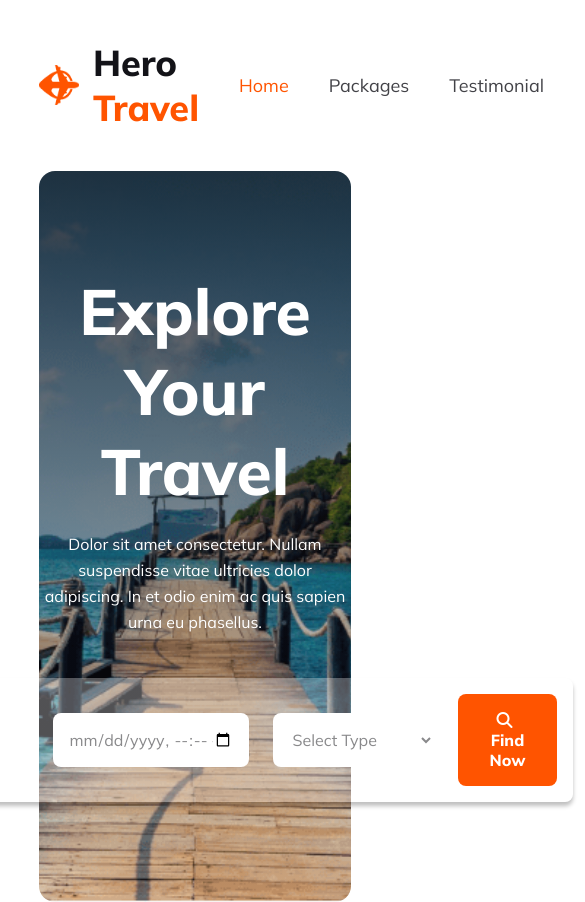
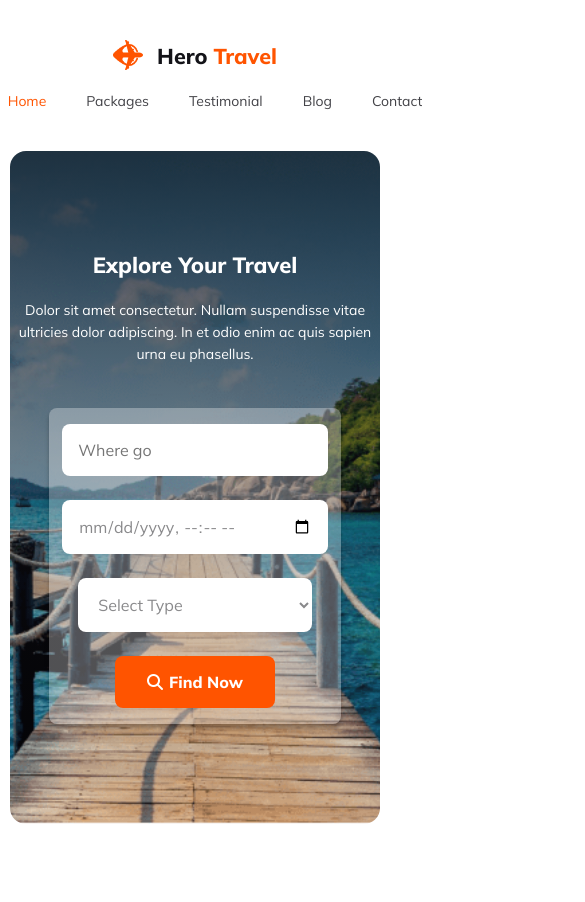
Before and after one commit to 0xFaysal/hero-travel-assignment, a plain HTML site: page index.htm in a window 390 px wide. Shown: the top 902 px of the page, 585 px wide, since content can reach past the window. After the commit the page ends 844 px from the top, so only its background shows below. Drawn offline with Linux system fonts and the light colour scheme.

Commit message:
Header section responsive done

```diff
--- a/index.htm
+++ b/index.htm
@@ -8,6 +8,7 @@
         <link rel="stylesheet" href="https://cdnjs.cloudflare.com/ajax/libs/font-awesome/6.5.1/css/all.min.css"
             integrity="sha512-DTOQO9RWCH3ppGqcWaEA1BIZOC6xxalwEsw9c2QQeAIftl+Vegovlnee1c9QX4TctnWMn13TZye+giMm8e2LwA=="
             crossorigin="anonymous" referrerpolicy="no-referrer" />
+        <link rel="stylesheet" href="/style/responsive.css">
     </head>
     <body>
         <header>
--- /dev/null
+++ b/style/responsive.css
@@ -0,0 +1,41 @@
+@media screen and (max-width: 600px) {
+  body {
+    width: 95%;
+  }
+
+  header nav .logo img {
+    width: 30px;
+    height: 30px;
+  }
+  header nav .logo h1 {
+    font-size: 1.34644rem;
+  }
+  header nav {
+    flex-direction: column;
+    justify-content: center;
+  }
+  header nav ul {
+    margin-top: 20px;
+  }
+  header nav ul a {
+    font-size: 0.875rem;
+  }
+
+  .hero-section h1 {
+    font-size: 1.375rem;
+  }
+  .hero-section p {
+    font-size: 0.875rem;
+    line-height: 1.375rem;
+  }
+  .input-container {
+    flex-direction: column;
+    align-items: center;
+    width: 70%;
+  }
+  .input-container input,
+  .input-container select {
+    max-width: 90%;
+    width: 90%;
+  }
+}
--- a/style/style.css
+++ b/style/style.css
@@ -131,7 +131,9 @@ header nav .logo h1 span {
   border-radius: 8px;
   background: #fff;
   border: none;
+  width: 195px;
 }
 .input-container button i {
   margin-right: 6px;
 }
+/* -------------------------------------------------------------------------- */
```
